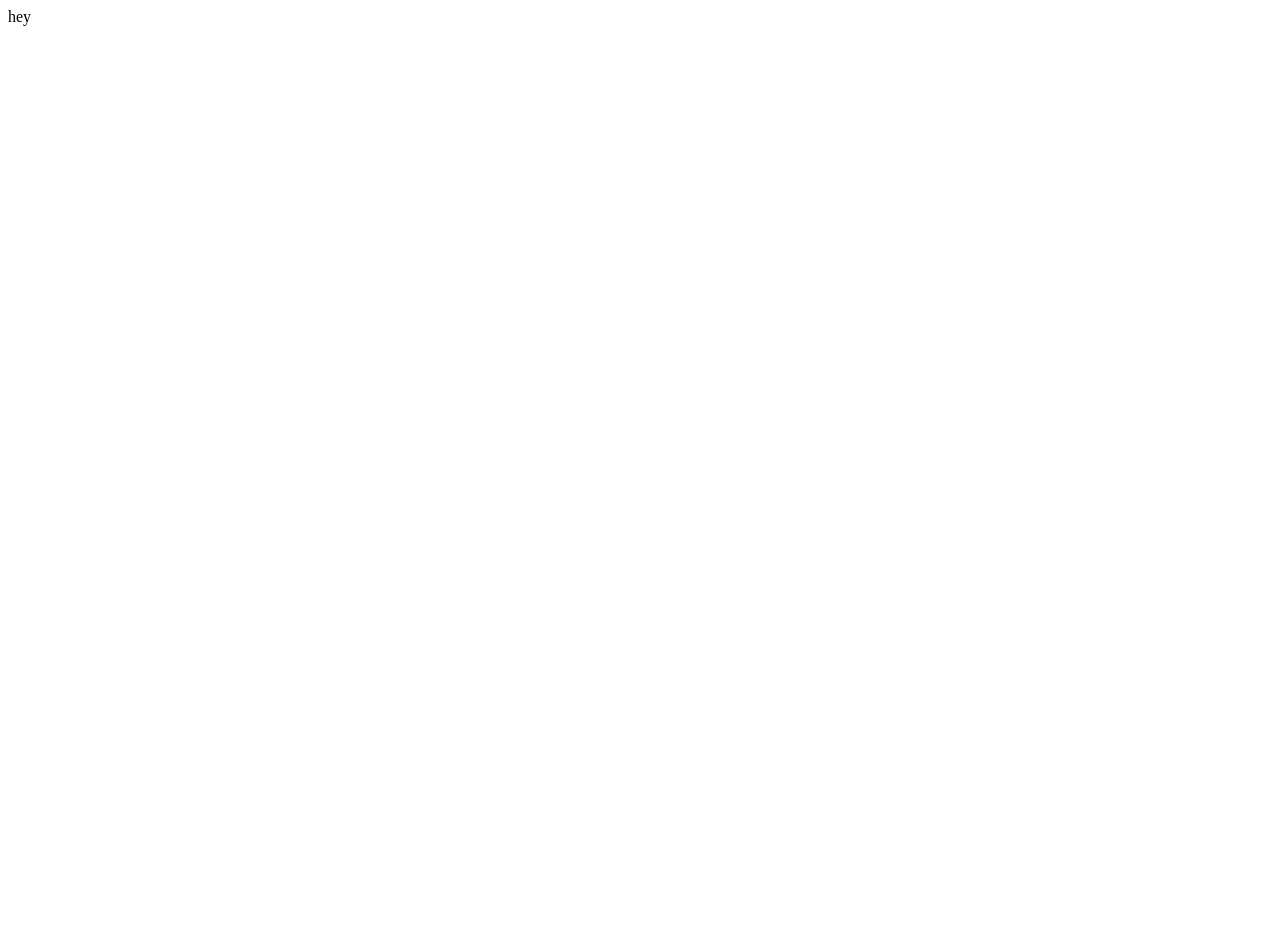
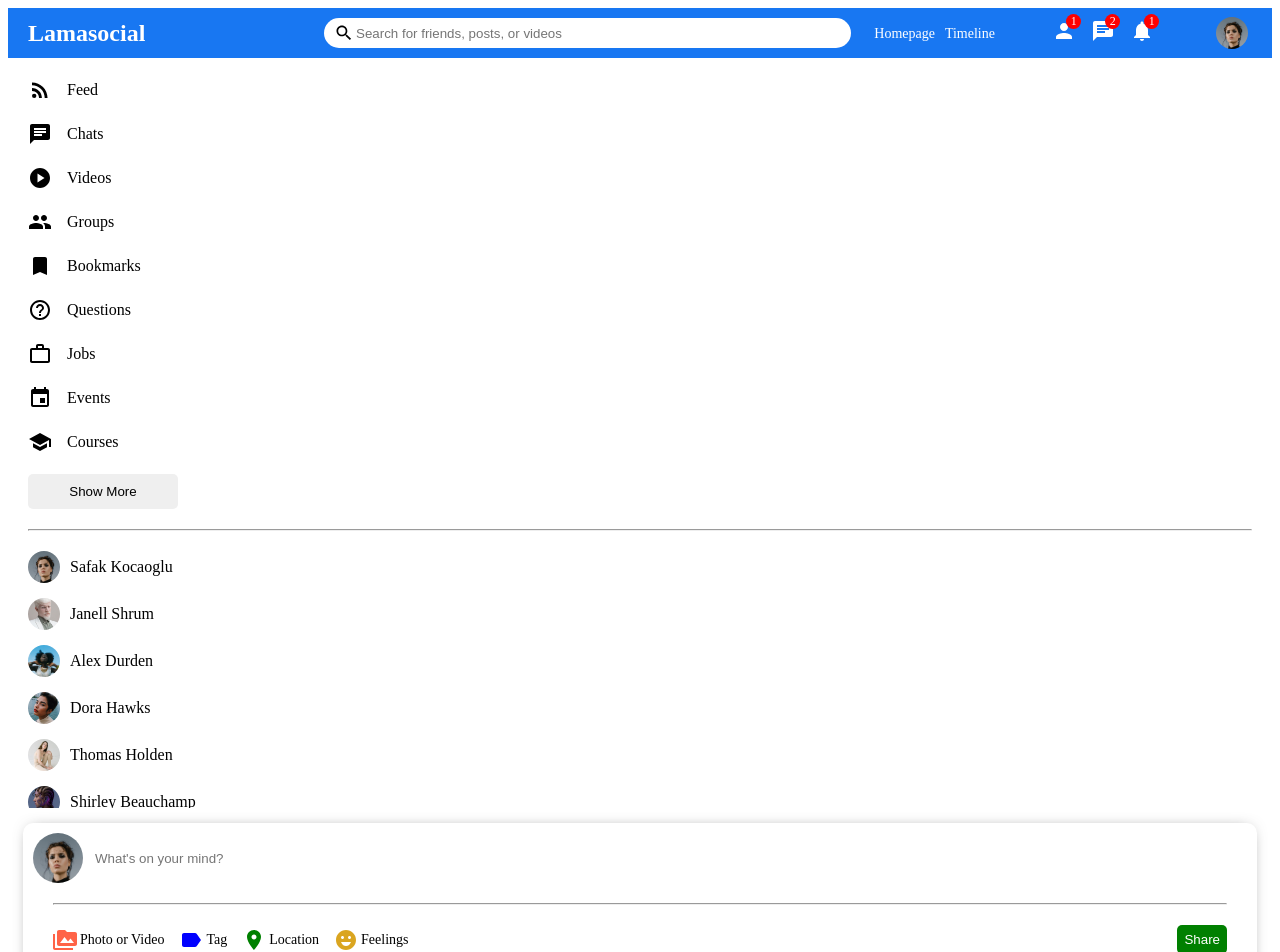
Before and after one commit to LaurenCummings/facebook-clone, a React (Vite) app: page / in a window 1280 px wide. Shown: the top 952 px of the page. Before the commit the page ends 800 px from the top, so only its background shows below. Built offline with nearby package versions, Linux system fonts and the light colour scheme.

Commit message:
Added content to Profile page

```diff
--- a/src/pages/Profile.jsx
+++ b/src/pages/Profile.jsx
@@ -1,9 +1,25 @@
 import '../css/Profile.css';
+import Topbar from '../components/Topbar';
+import Leftbar from '../components/Leftbar';
+import Feed from '../components/Feed';
+import Rightbar from '../components/Rightbar';
 
 function Profile() {
     return (
         <div>
-            hey
+            <Topbar />
+            <div className="profile">
+                <Leftbar />
+                <div className="profileRight">
+                    <div className="profileRightTop">
+
+                    </div>
+                    <div className="profileRightBottom">
+                        <Feed />
+                        <Rightbar />
+                    </div>
+                </div>
+            </div>
         </div>
     )
 }
```
